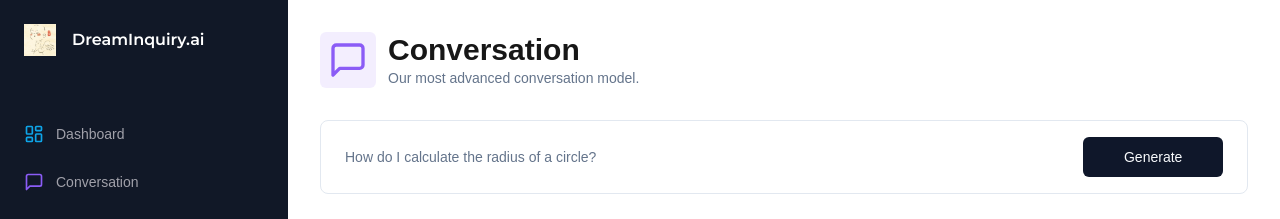
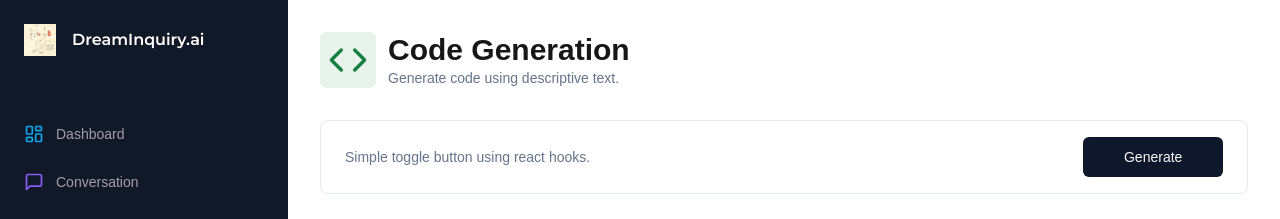
Before and after one commit to Hanxiang-WANG/DreamInquiryAI, a Next.js app in the folder ai-saas/: page /code in a window 1280 px wide. Shown: the top 219 px of the page. Built offline with nearby package versions, Linux system fonts and the light colour scheme; no server answers.

Commit message:
updated code generation api

```diff
--- a/ai-saas/app/(dashboard)/(routes)/code/page.tsx
+++ b/ai-saas/app/(dashboard)/(routes)/code/page.tsx
@@ -2,7 +2,7 @@
 
 import * as z from "zod";
 import { Heading } from '@/components/heading';
-import { MessageSquare } from 'lucide-react';
+import { Code } from 'lucide-react';
 import React, { useState } from 'react'
 import { useForm } from 'react-hook-form';
 
@@ -18,6 +18,8 @@ import { Loader } from "@/components/loaded";
 import { cn } from "@/lib/utils";
 import { UserAvatar } from "@/components/user-avatar";
 import { BotAvatar } from "@/components/bot-avatar";
+
+import ReactMarkdown from "react-markdown";
 
 interface Message {
     role: 'user' | 'assistant';
@@ -45,7 +47,7 @@ const CodePage = () => {
             };
             const newMessages = [...messages, userMessage];
 
-            const response = await axios.post("/api/conversation", {
+            const response = await axios.post("/api/code", {
                 messages: newMessages,
             });
 
@@ -63,11 +65,11 @@ const CodePage = () => {
   return (
     <div>
         <Heading
-            title='Conversation'
-            description='Our most advanced conversation model.'
-            icon={MessageSquare}
-            iconColor='text-violet-500'
-            bgColor='bg-violet-500/10'
+            title='Code Generation'
+            description='Generate code using descriptive text.'
+            icon={Code}
+            iconColor='text-green-700'
+            bgColor='bg-green-700/10'
         />
         <div className='px-4 lg:px-8'>
             <div>
@@ -84,7 +86,7 @@ const CodePage = () => {
                                         <Input
                                             className="border-0 outline-none focus-visible:ring-0 focus-visible:ring-transparent"
                                             disabled={isLoading}
-                                            placeholder="How do I calculate the radius of a circle?"
+                                            placeholder="Simple toggle button using react hooks."
                                             {...field}
                                         />
                                     </FormControl>
--- /dev/null
+++ b/ai-saas/app/api/code/route.ts
@@ -0,0 +1,50 @@
+import { auth } from "@clerk/nextjs/server";
+import { NextResponse } from "next/server";
+import OpenAI from "openai";
+import { ChatCompletionMessageParam } from "openai/resources/index.mjs";
+
+// const configuration = new Configuration({
+//     apiKey: process.env.OPENAI_API_KEY,
+// });
+
+// const openai = new OpenAIApi(configuration);
+const openai = new OpenAI({
+    apiKey: process.env.OPENAI_API_KEY,
+});
+
+const instructionMessage: ChatCompletionMessageParam = {
+    role: "system",
+    content: "You are a code generator. You must answer only in markdown code snippets. Use code comments for explanations."
+}
+
+export async function POST(
+    req: Request
+) {
+    try {
+        const { userId } = auth();
+        const body = await req.json();
+        const { messages } = body;
+
+        if(!userId){
+            return new NextResponse("Unauthorized", { status: 401 });
+        }
+
+        // if(!configuration){
+        //     return new NextResponse("OpenAI API Key not configured", { status: 500 });
+        // }
+
+        if(!messages) {
+            return new NextResponse("Messages are required", { status: 400 });
+        }
+
+        const response = await openai.chat.completions.create({
+            model: "gpt-3.5-turbo",
+            messages: [instructionMessage, ...messages],
+        });
+
+        return NextResponse.json(response.choices[0].message);
+    } catch (error) {
+        console.log("[CONVERSATION_ERROR]", error);
+        return new NextResponse("Internal error", { status: 500 });
+    }
+}
--- a/ai-saas/package.json
+++ b/ai-saas/package.json
@@ -24,6 +24,7 @@
     "react": "^18",
     "react-dom": "^18",
     "react-hook-form": "^7.53.0",
+    "react-markdown": "^9.0.1",
     "tailwind-merge": "^2.5.2",
     "tailwindcss-animate": "^1.0.7",
     "zod": "^3.23.8"
```
Also changed, not shown: 1 other file (tests, documents, lock files or other folders).
